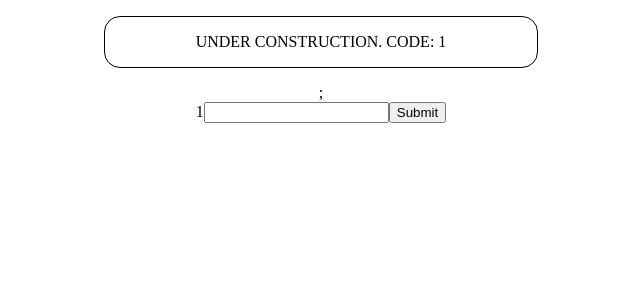
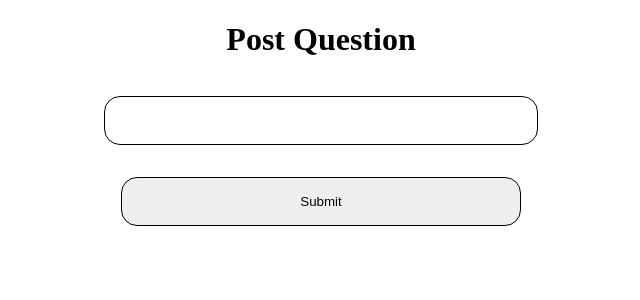
Before and after one commit to guykibby/FAQsite, a React (Create React App) app in the folder client/: page /postquestion/1 in a window 1280 px wide. Shown: the top 300 px of the page, without its empty margins (319-959 px from the left). Built offline with nearby package versions, Linux system fonts and the light colour scheme.

Commit message:
removed comments and unused code.

```diff
--- a/client/src/components/PostQuestion.js
+++ b/client/src/components/PostQuestion.js
@@ -5,10 +5,7 @@ import { useNavigate } from "react-router-dom";
 const PostQuestion = () => {
   const { topicId } = useParams();
 
-  // const [title, setTitle] = useState("");
   const [description, setDescription] = useState("");
-  // const [topicId, setTopicId] = useState("");
-  // const [question, setQuestion] = useState("");
   const [isLoading, setIsLoading] = useState(false);
   const [isError, setIsError] = useState(false);
   const [errorStatus, setErrorStatus] = useState("");
@@ -19,9 +16,7 @@ const PostQuestion = () => {
     event.preventDefault();
     setIsLoading(true);
     const body = {
-      //title,
       description,
-      //topicId,
     };
     try {
       const response = await fetch(
@@ -49,27 +44,20 @@ const PostQuestion = () => {
     }
   };
 
-  // if (isError) {
-  //   return <>An error has occurred. {errorStatus}.</>;
-  // }
+  if (isError) {
+    return <>An error has occurred. {errorStatus}.</>;
+  }
 
   return (
     <>
-      <p className="list-item">UNDER CONSTRUCTION. CODE: {topicId}</p>;
-      <form onSubmit={handelSubmit}>
-        <label htmlFor="topic-heading" className="topic-heading">
-          {topicId}
-        </label>
+      <h1>Post Question</h1>
+      <form onSubmit={handelSubmit} className="main-container">
         <input
           type="text"
           required
           id="question-description"
           name="question-description"
-          className="question-description"
-          /*value={question}
-          onChange={(e) => {
-            setQuestion(e.target.value);
-          }}*/
+          className="list-item"
           value={description}
           onChange={(event) => {
             const value = event.target.value;
@@ -77,7 +65,7 @@ const PostQuestion = () => {
           }}
         />
 
-        <button className="submit-button" disabled={isLoading}>
+        <button className="list-item" disabled={isLoading}>
           Submit
         </button>
       </form>
--- a/client/src/components/ViewQuestions.js
+++ b/client/src/components/ViewQuestions.js
@@ -7,8 +7,6 @@ const ViewQuestions = () => {
   const [questions, setQuestions] = useState([{}]);
   const [loading, setLoading] = useState(false);
   const [error, setError] = useState(false);
-
-  const navigate = useNavigate();
 
   useEffect(() => {
     const fetchData = async () => {
@@ -49,12 +47,10 @@ const ViewQuestions = () => {
         );
       })}
       <Link to={`/postquestion/${topicId}`} className="list-item">
-        Post Question
+        <b>POST QUESTIONS</b>
       </Link>
     </>
   );
 };
 
 export default ViewQuestions;
-//onClick={navigate(`/postquestion/${topicId}`)}
-//<button>Post Question</button>
```
Also changed, not shown: 2 other files (tests, documents, lock files or other folders).
